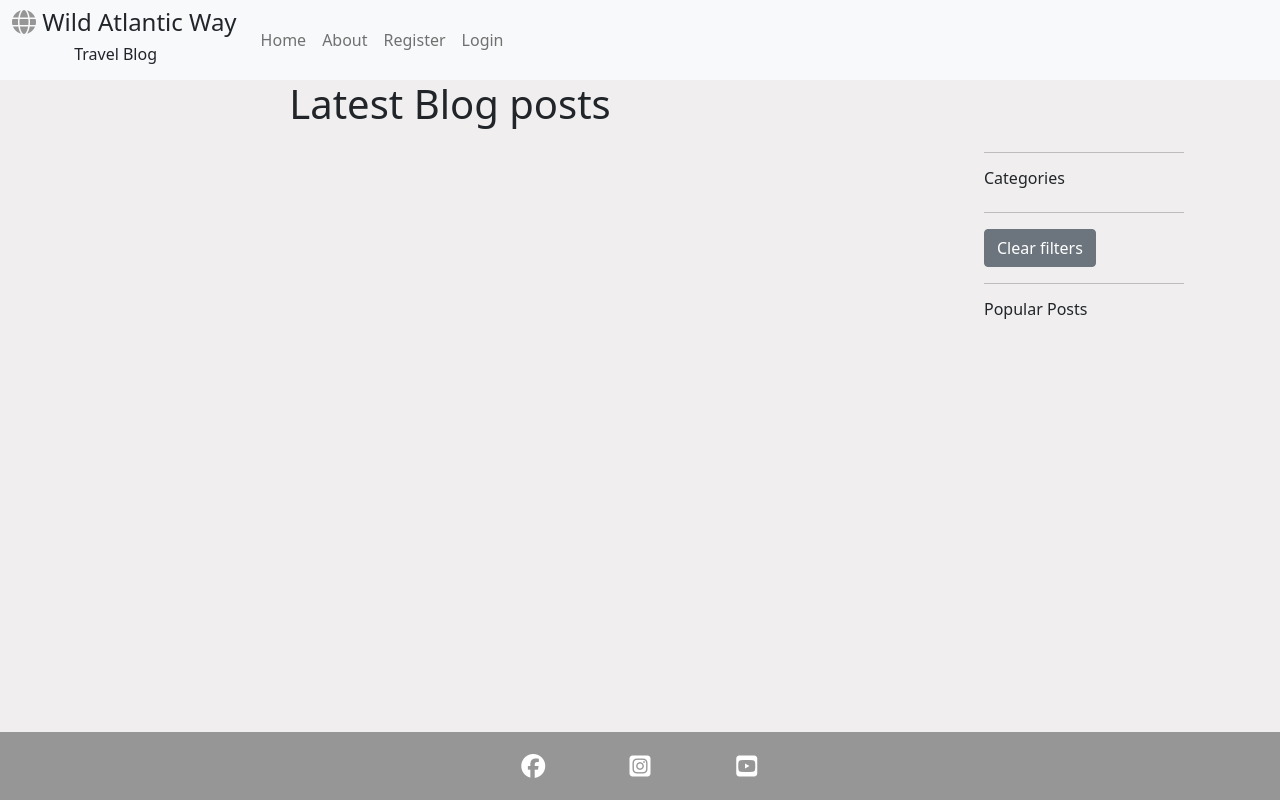
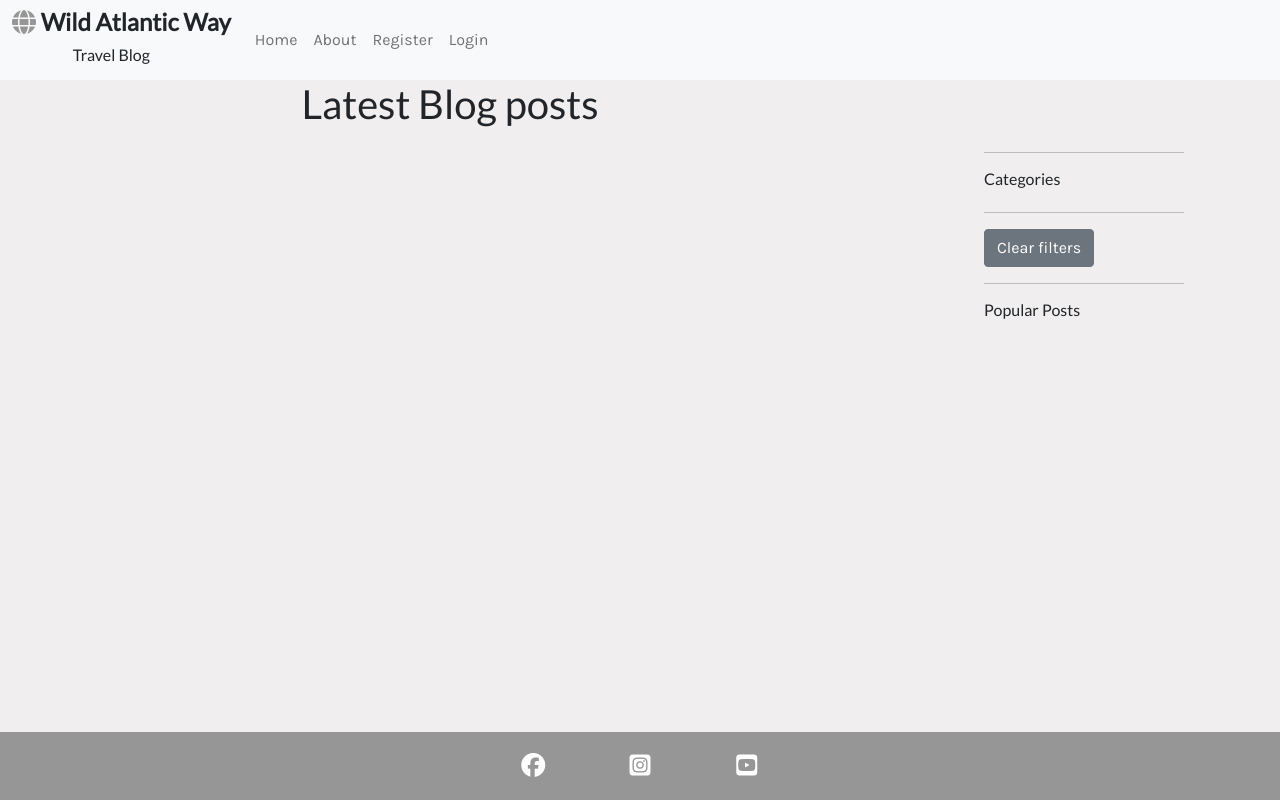
Before and after one commit to eric-blake/Wild-Atlantic-Way-Blog, a Django app: page / in a window 1280 px wide. Run offline with Django 3.2, Linux system fonts and the light colour scheme; data that the repository does not hold is empty; some libraries are stand-ins or nearby versions.

Commit message:
Add google fonts and update styling

```diff
--- a/static/css/style.css
+++ b/static/css/style.css
@@ -5,6 +5,8 @@
 
 body, .card-account{
     background-color: rgba(240, 238, 238);
+    font-family: karla, sans-serif;
+    font-weight: 300;
 }
 
 
@@ -12,6 +14,19 @@ body, .card-account{
 
     background-color: white;
 }
+
+#logo {
+    font-weight: 600;
+}
+
+
+/*
+Headings */
+h1, h2,h3,h4,h5,h6 {
+    font-family: lato, sans-serif;
+}
+
+
 
 /* Card */
 
@@ -90,7 +105,16 @@ ul {
     background-color: #fff;
 }
 
+.highlight {
+    color: red;
+    background-color:yellowgreen
+}
 
+
+#btn-cat:hover {
+    border-color: orange;
+    border-width: 5px;
+}
 
 /* media queries for sidebar */
 @media screen and (min-width:1400px) {
--- a/templates/base.html
+++ b/templates/base.html
@@ -15,7 +15,9 @@
         <script src="https://kit.fontawesome.com/a2f0177c6e.js" crossorigin="anonymous"></script>
         <link rel="stylesheet" href="{% static 'css/style.css' %}">
         <style>
-            @import url('https://fonts.googleapis.com/css2?family=Lato&display=swap');
+           @import url('https://fonts.googleapis.com/css2?family=Lato&display=swap');
+           @import url('https://fonts.googleapis.com/css2?family=Karla&display=swap');
+           @import url('https://fonts.googleapis.com/css2?family=Karla&family=Merriweather:ital@1&display=swap');
         </style>
 
 </head>
--- a/templates/categories.html
+++ b/templates/categories.html
@@ -4,7 +4,7 @@
     <div class="section px-lg-5">
         <div class="container-fluid">
             <div class="row">
-                <p> {{category.name}}</p>
+                <p id="btn-cat"> {{category.name}}</p>
                 <div class="col-lg-9">
                     <div class="row">{% include 'posts.html' %}</div>
                 </div>
@@ -20,6 +20,7 @@
 </main>
 
 
+
 <!-- Pagination -->
 {% include 'pagination.html' %}
 
--- a/templates/posts.html
+++ b/templates/posts.html
@@ -24,9 +24,7 @@
                     <div class="col-3">
                         <i class="far fa-heart btn-like align-self-end"></i> <span>{{ post.number_of_likes}}</span>
                     </div>
-                    <div class="col-3">
-                        <p class="card-text">{{post.number_of_comments}} Comments</p>
-                    </div>
+
                 </div>
             </div>
 
--- a/templates/sidebar.html
+++ b/templates/sidebar.html
@@ -8,7 +8,8 @@
 <div class="row">
     <div class="col-12 btn-group-vertical">
         {% for category in categories %}
-        <a class="btn btn-outline-secondary m-1 btn-cat" href="{% url 'category_filter' category.slug %}">{{category.name}} </a>
+        <a class="btn btn-outline-secondary m-1 btn-cat"
+            href="{% url 'category_filter' category.slug %}">{{category.name}} </a>
         {% endfor %}
 
     </div>
```
Lines whose indentation alone changed are shown as unchanged.
